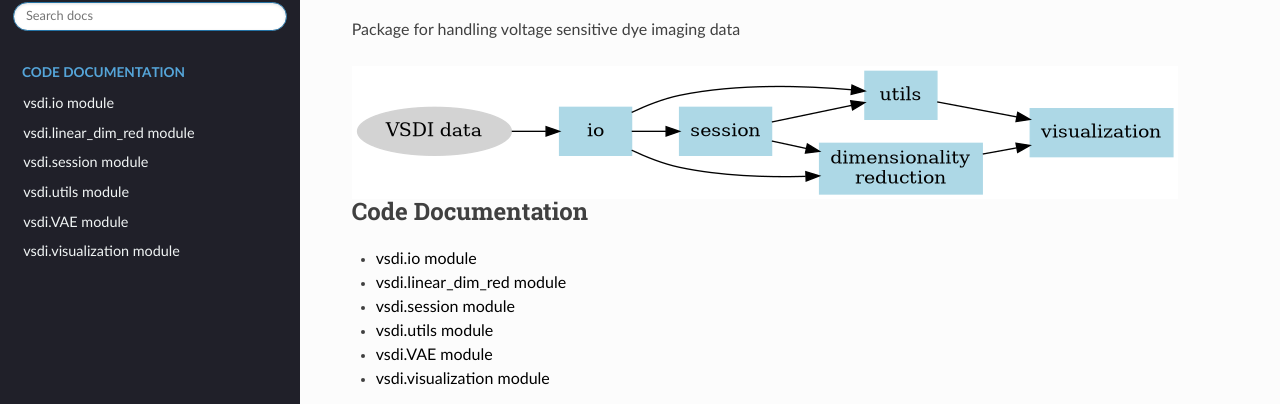
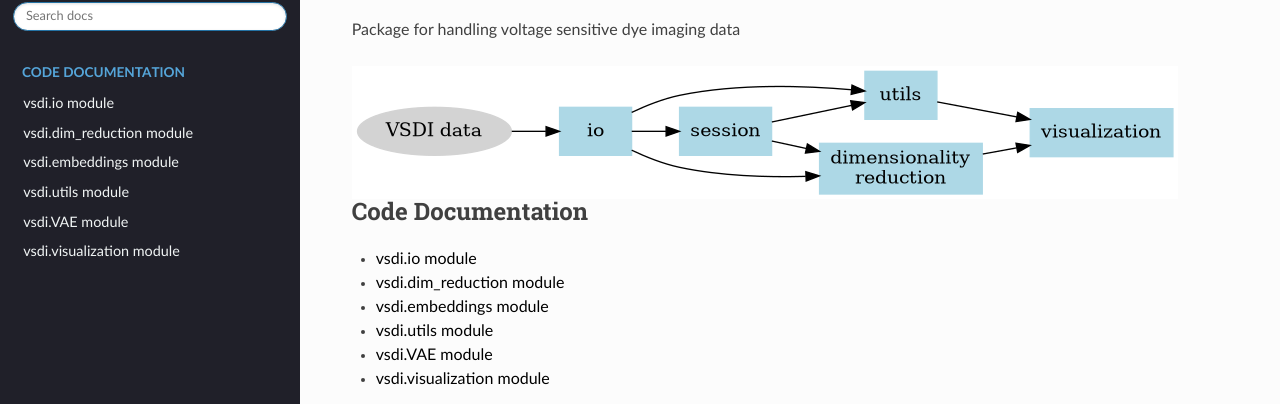
Before and after one commit to NeuroNetMem/pipeline_vsdi, a Sphinx documentation site: the page built from docs/source/index.rst, in a window 1280 px wide. Shown: the part 142-546 px from the top of the page. Built offline with Sphinx 7.4.7 and the Read the Docs theme 2.0.0, drawn with Linux system fonts in a browser that asks for light colours.

```diff
--- a/docs/source/index.rst
+++ b/docs/source/index.rst
@@ -30,8 +30,8 @@
    :caption: Code Documentation
 
    vsdi.io
-   vsdi.linear_dim_red
-   vsdi.session
+   vsdi.dim_reduction
+   vsdi.embeddings
    vsdi.utils
    vsdi.VAE
    vsdi.visualization
--- a/docs/source/vsdi.rst
+++ b/docs/source/vsdi.rst
@@ -8,9 +8,9 @@
    :maxdepth: 4
 
    vsdi.VAE
+   vsdi.dim_reduction
+   vsdi.embeddings
    vsdi.io
-   vsdi.linear_dim_red
-   vsdi.session
    vsdi.utils
    vsdi.visualization
 
```
Also changed, not shown: docs/source/vsdi.dim_reduction.rst (added, +7 -0 lines), docs/source/vsdi.embeddings.rst (added, +7 -0 lines), docs/source/vsdi.linear_dim_red.rst (deleted, +0 -7 lines), docs/source/vsdi.session.rst (deleted, +0 -7 lines), 1 other file.
